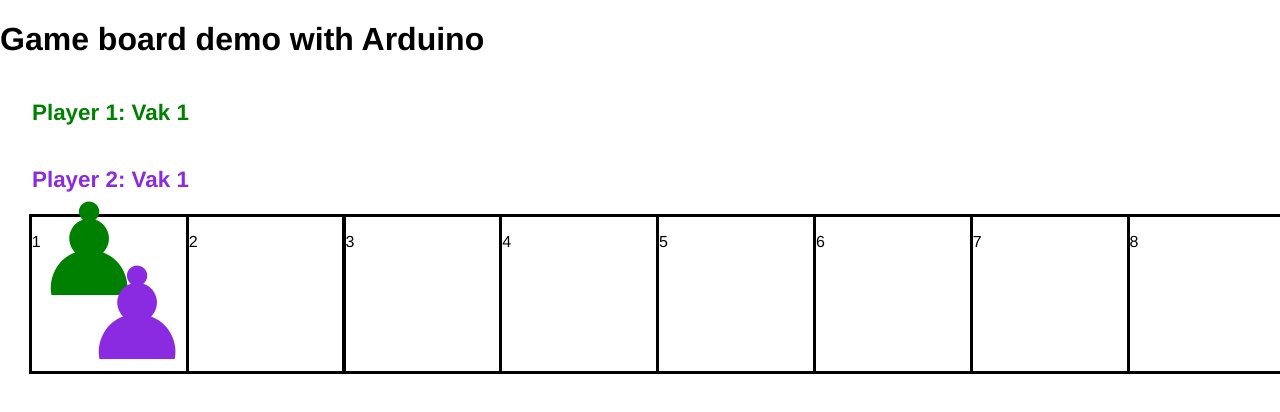
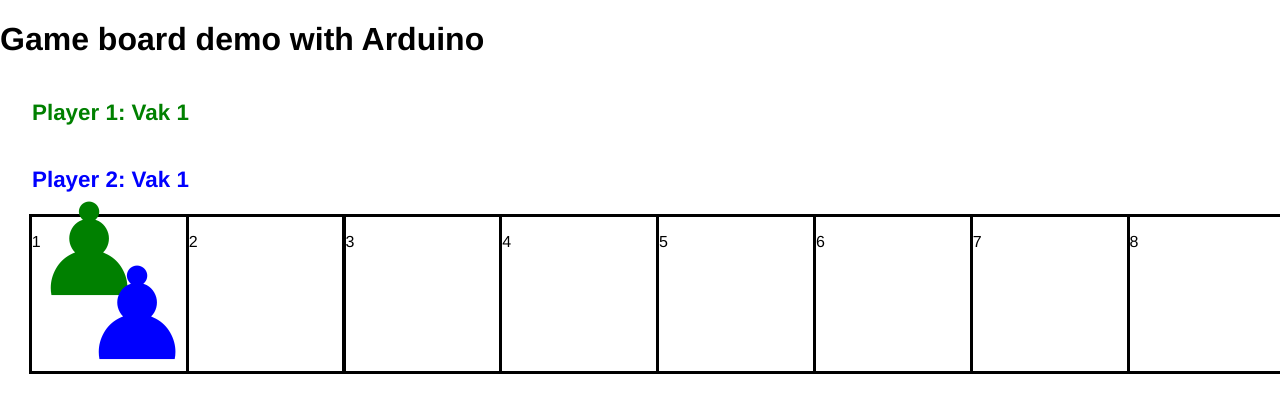
Before and after one commit to cesardg/int4-team14-frontend, a Next.js app: page /board in a window 1280 px wide. Shown: the top 412 px of the page. Built offline with nearby package versions, Linux system fonts and the light colour scheme.

Commit message:
update colors

```diff
--- a/components/GameBoard.module.css
+++ b/components/GameBoard.module.css
@@ -27,7 +27,7 @@
     composes: pion1;
     margin-top: -12rem;
     margin-left: 3rem;
-    color: blueviolet;
+    color: blue;
 }
 
 .row1{
@@ -48,5 +48,5 @@
 
 .player2Stats{
     composes: player1Stats;
-    color: blueviolet
+    color: blue
 }
```
